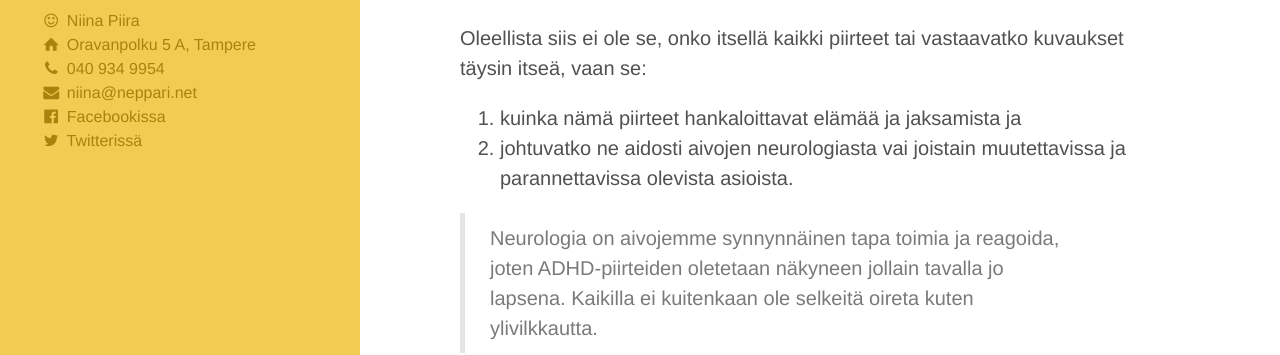
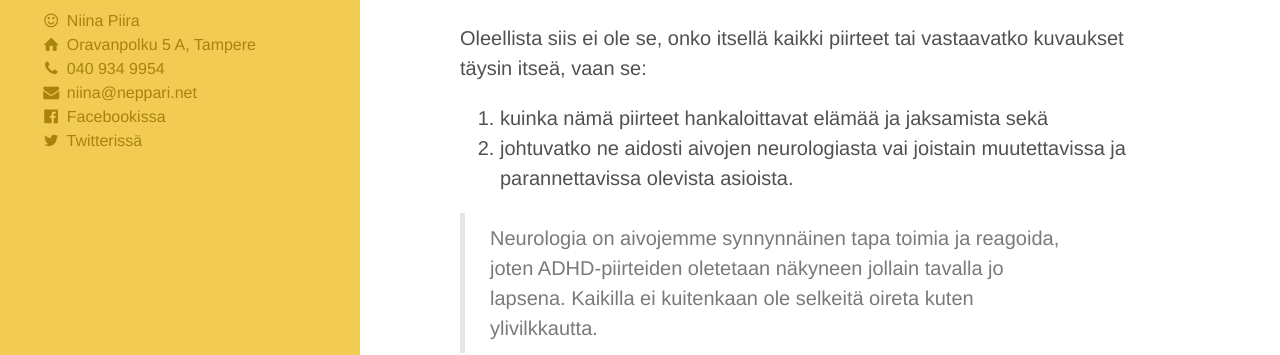
Before and after one commit to niinapiira/neppari.net, a Jekyll site: the page built from pieni-adhd-infopaketti.md, in a window 1280 px wide and 900 px high, scrolled down 1314 px. Shown: the part 153-508 px from the top of the window. Built offline with Jekyll 4.4.1, drawn with Linux system fonts in a browser that asks for light colours.

Commit message:
Updated pieni-adhd-infopaketti.md

```diff
--- a/pieni-adhd-infopaketti.md
+++ b/pieni-adhd-infopaketti.md
@@ -45,7 +45,7 @@ Aiheuttaa harvoin haittaa <-----------------------> Aiheuttaa usein haittaa
 
 Oleellista siis ei ole se, onko itsellä kaikki piirteet tai vastaavatko kuvaukset täysin itseä, vaan se:
 
-1. kuinka nämä piirteet hankaloittavat elämää ja jaksamista ja
+1. kuinka nämä piirteet hankaloittavat elämää ja jaksamista sekä
 2. johtuvatko ne aidosti aivojen neurologiasta vai joistain muutettavissa ja parannettavissa olevista asioista.
 
 > Neurologia on aivojemme synnynnäinen tapa toimia ja reagoida, joten ADHD-piirteiden oletetaan näkyneen jollain tavalla jo lapsena. Kaikilla ei kuitenkaan ole selkeitä oireta kuten ylivilkkautta.
```
